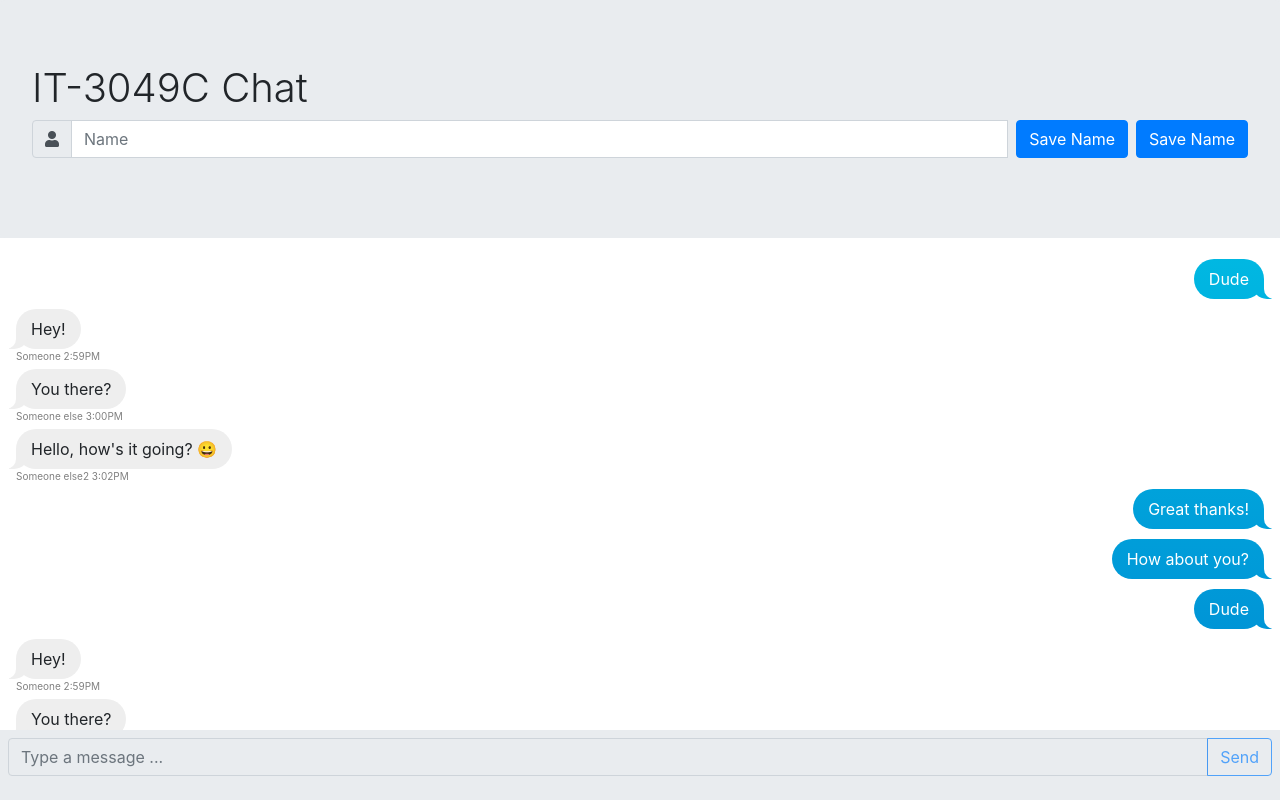
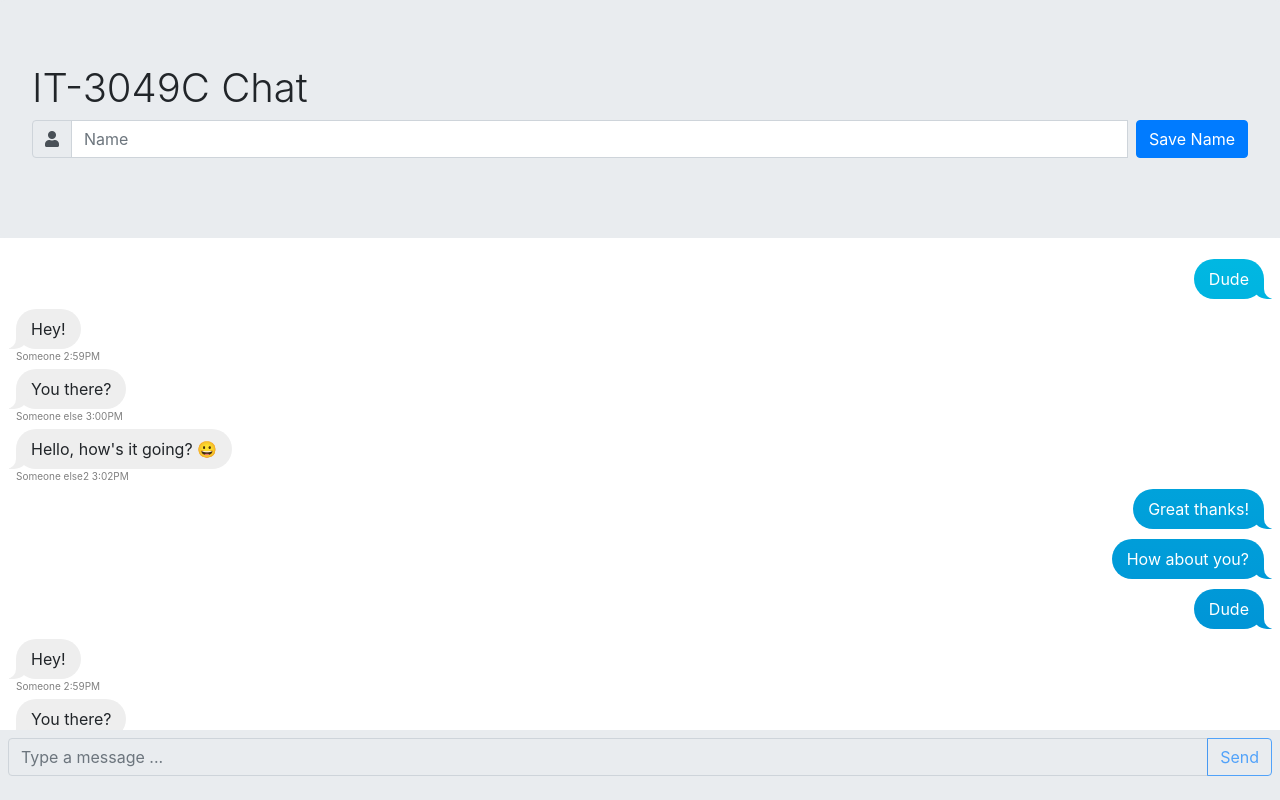
Before and after one commit to poojarna/chatting-application-storage-poojarna, a website: page index.html in a window 1280 px wide. Drawn offline with Linux system fonts and the light colour scheme; no server answers.

Commit message:
Keeping one save name button

```diff
--- a/index.html
+++ b/index.html
@@ -234,12 +234,6 @@
                 const messageInput = document.getElementById('my-message');
                 const sendButton = document.getElementById('send-button');
 
-                // Create save button dynamically (or add one in HTML)
-                const saveNameButton = document.createElement('button');
-                saveNameButton.textContent = 'Save Name';
-                saveNameButton.className = 'btn btn-primary ml-2';
-                nameInput.parentNode.appendChild(saveNameButton);
-
                 // Initial state
                 const savedName = localStorage.getItem('chatName');
                 if (savedName) {
```
